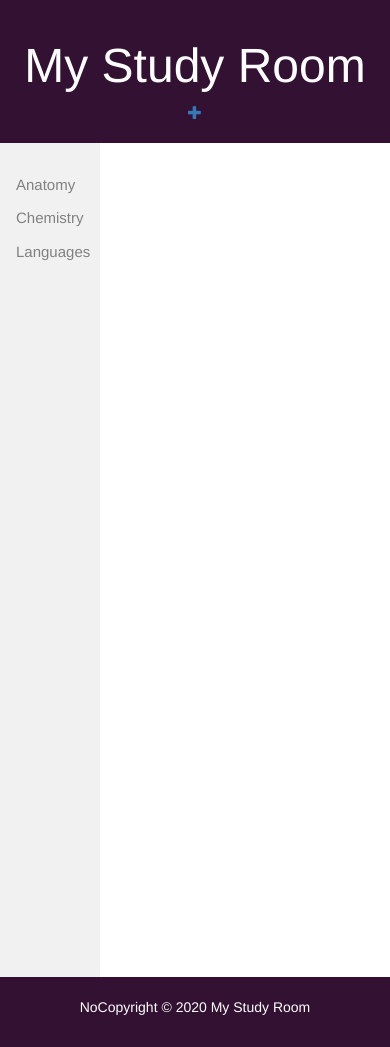
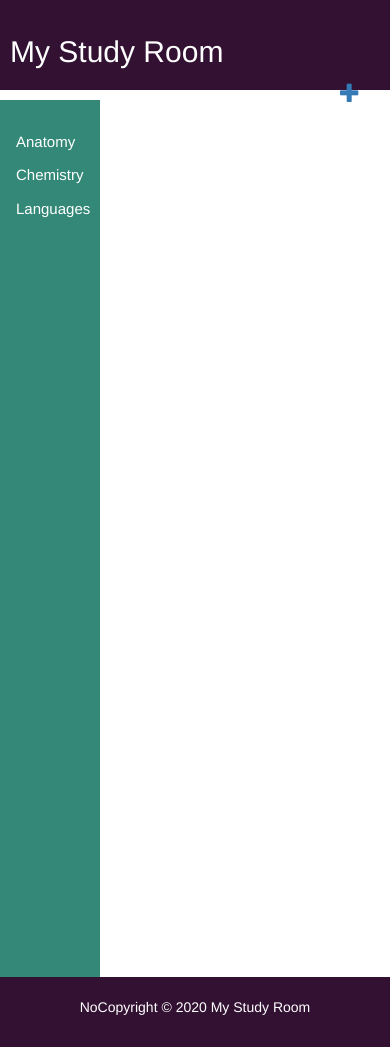
Before and after one commit to masodik/my-first-blog, a Django app: template blog/templates/blog/anatomy.html in a window 390 px wide. Run offline with Django 3.2, Linux system fonts and the light colour scheme; the template is opened without the code that fills it, so the values that code supplies are empty; some libraries are stand-ins or nearby versions.

Commit message:
MAke it mobile friendly-4

```diff
--- a/blog/static/css/blog.css
+++ b/blog/static/css/blog.css
@@ -10,15 +10,15 @@ header {
 	position: -webkit-sticky;
 	position: sticky;
 	top: 0;
-	padding: 20px;
+	padding: 10px;
 	background-color: #313;
-	text-align: center;
+	text-align: left;
 }
 
 
 header h1 a {
 	color:#fff;
-	font-size: 48px;
+	font-size: 30px;
 	margin-bottom: 30px;
 }
 
@@ -26,7 +26,9 @@ sidenav {
 	height: 100%;
 	width: 100px;
 	position: fixed;
-	background-color:#f1f1f1;
+	top: 100px;
+	bottom: 300px;
+	background-color:#387;
 	overflow-x: :hidden;
 	padding-top: 25px;
 
@@ -36,7 +38,7 @@ sidenav a{
 	padding: 6px 8px 6px 16px;
 	text-decoration: none;
 	font-size: 15px;
-	color: #818181;
+	color: #fff;
 	display: block;
 
 }
@@ -84,3 +86,10 @@ footer {
 	bottom: 0;
 	width: 100%;
 }
+
+.top-menu{
+	float: right;
+	font-size: 15pt;
+  margin-right: 20px;
+	top: -20px;
+}
```
